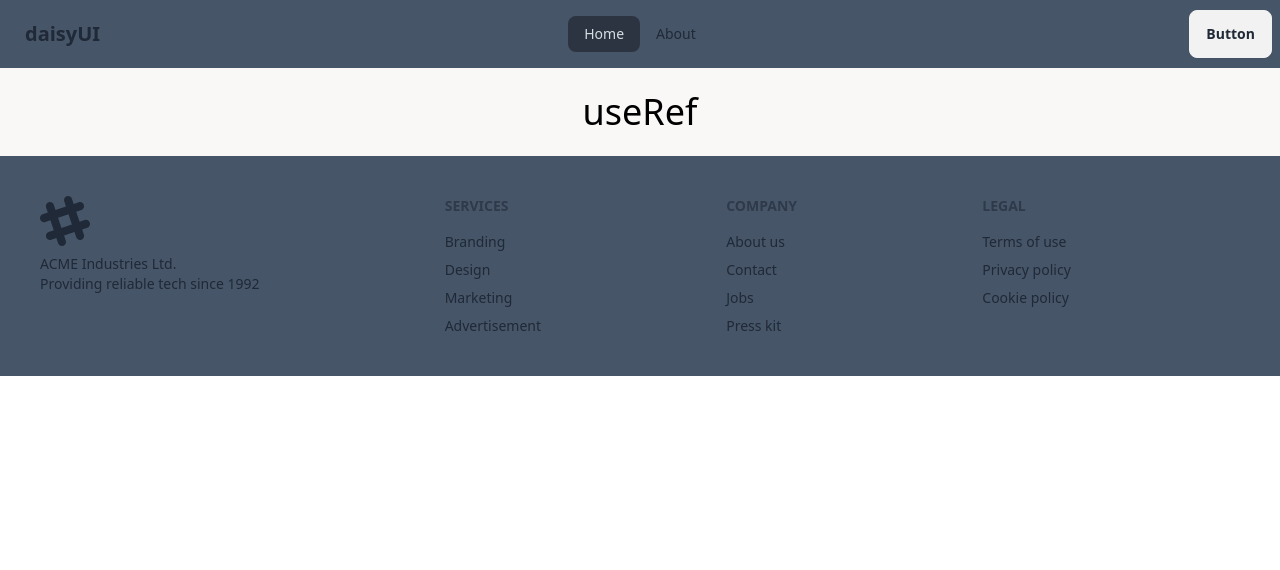
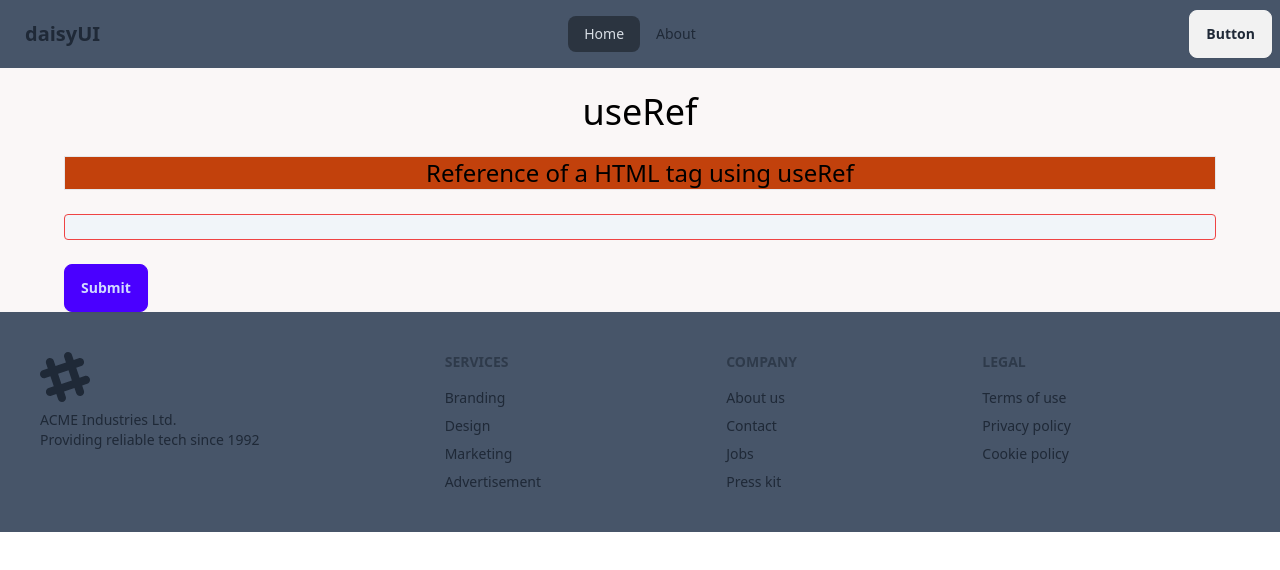
Before and after one commit to tuhin92/frontend-track, a React (Vite) app: page / in a window 1280 px wide. Shown: the top 570 px of the page. Built offline with nearby package versions, Linux system fonts and the light colour scheme.

Commit message:
Reference of a HTML tag using useRef

```diff
--- /dev/null
+++ b/src/Components/Reference.jsx
@@ -0,0 +1,32 @@
+import React, { useRef } from "react";
+
+const Reference = () => {
+  const myRef = useRef(null);
+
+  const handleSubmit = (e) => {
+    e.preventDefault();
+    console.log(myRef.current.value);
+  }
+
+  return (
+    <div>
+      <h2 className=" text-2xl text-black text-center border bg-orange-700">
+        {" "}
+        Reference of a HTML tag using useRef
+      </h2>
+
+      <form onSubmit={handleSubmit}>
+        <input
+          ref={myRef}
+          className="my-6 border w-full rounded border-red-500 bg-slate-100"
+          type="text"
+          name="name"
+          id="name"
+        />
+        <button type="submit" className="btn btn-primary">Submit</button>
+      </form>
+    </div>
+  );
+};
+
+export default Reference;
--- a/src/routes/Home.jsx
+++ b/src/routes/Home.jsx
@@ -1,10 +1,12 @@
 import React from 'react';
 import USE_Ref from '../Components/USE_Ref';
+import Reference from '../Components/Reference';
 
 const Home = () => {
     return (
         <div className='max-w-6xl mx-auto'>
-            <USE_Ref></USE_Ref>
+            <USE_Ref/>
+            <Reference/>
         </div>
     );
 };
```
